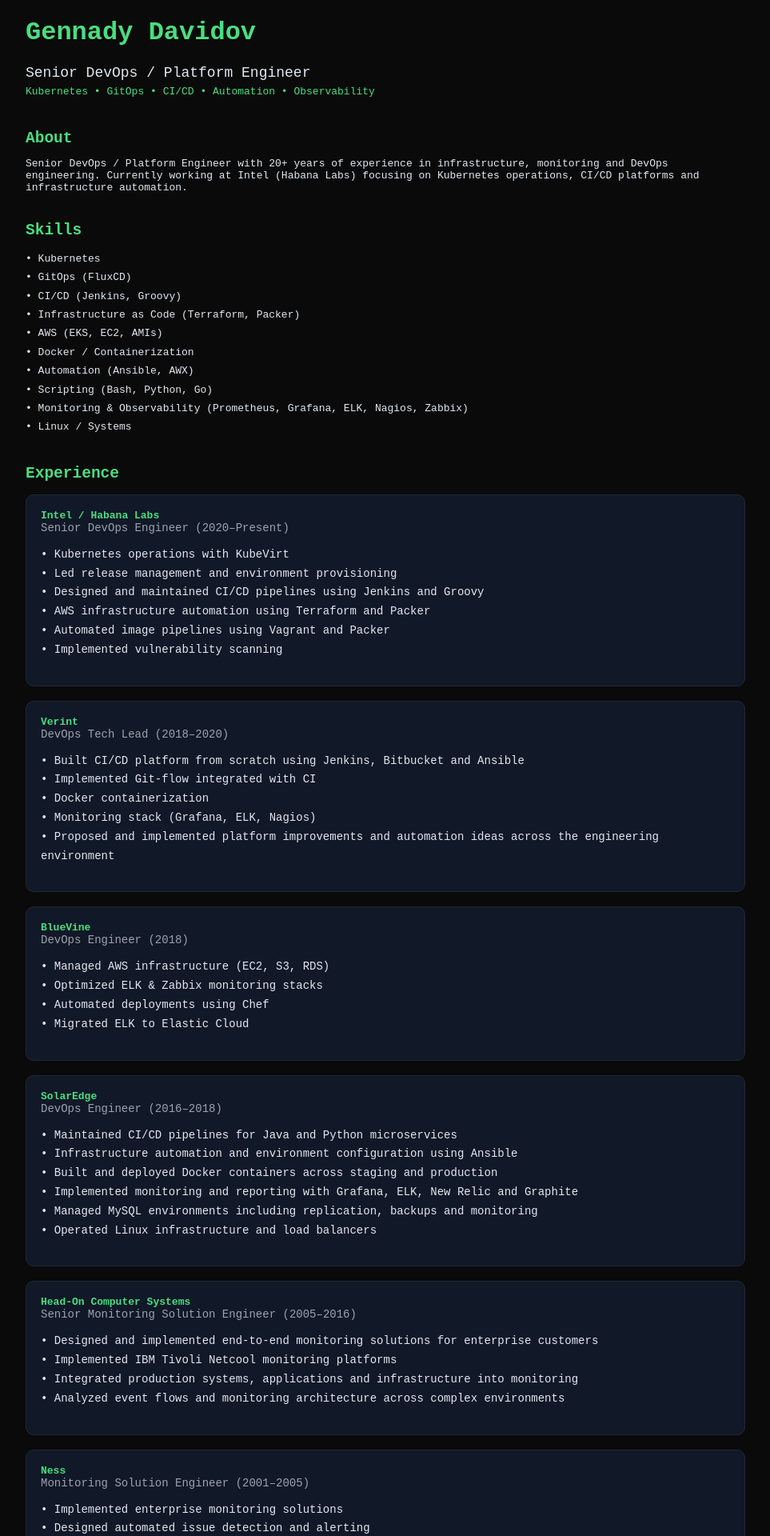
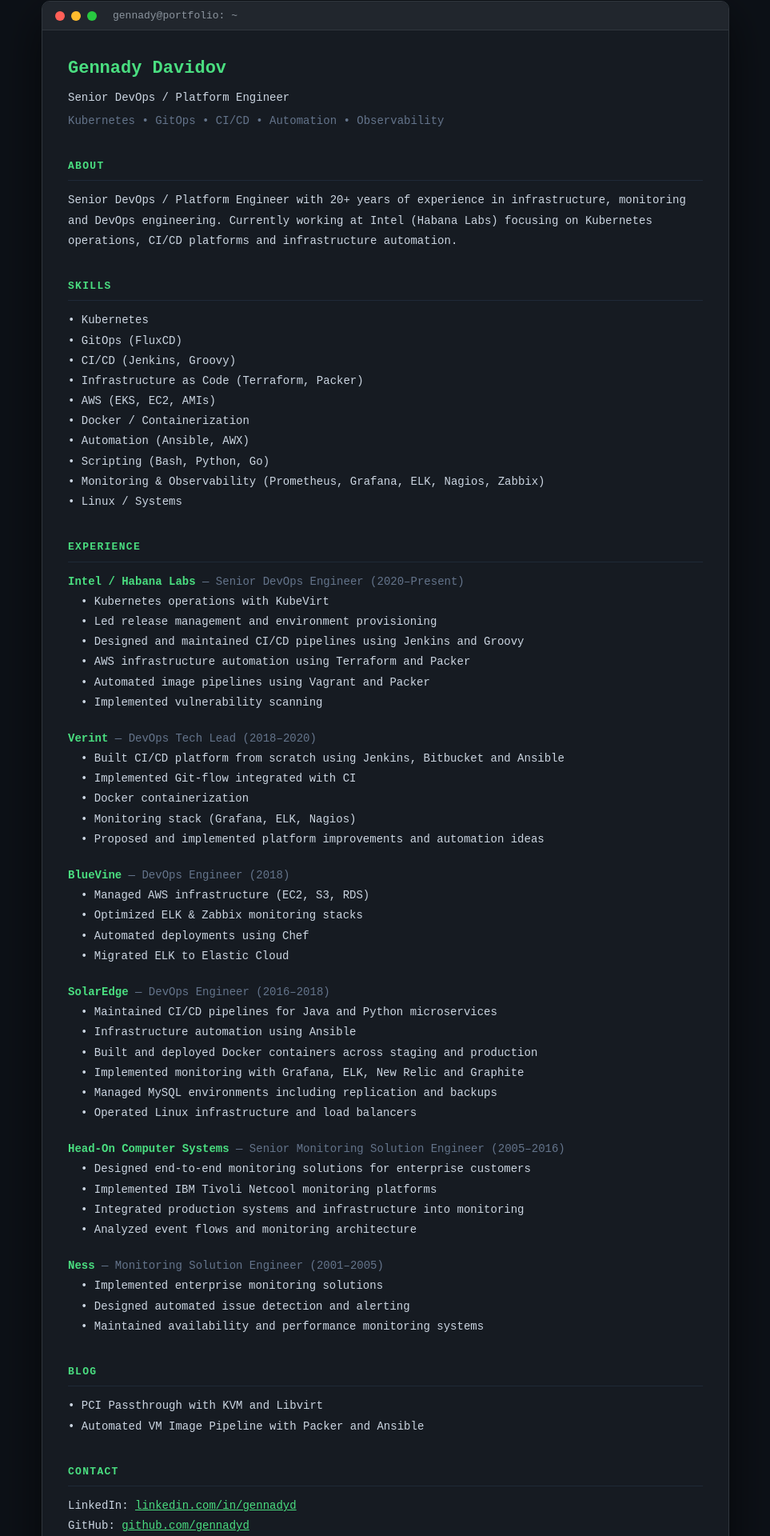
Before and after one commit to gennadyd/gennadyd.github.io, a React (Vite) app: page / in a window 1280 px wide. Shown: the part 39-1959 px from the top of the page at 80% size, without its empty margins (158-1121 px from the left). Built offline with nearby package versions, Linux system fonts and the light colour scheme.

Commit message:
feat: terminal window style without prompts

```diff
--- a/src/App.jsx
+++ b/src/App.jsx
@@ -33,10 +33,10 @@
       period: "2018–2020",
       points: [
         "Built CI/CD platform from scratch using Jenkins, Bitbucket and Ansible",
-        "Implemented Git‑flow integrated with CI",
+        "Implemented Git-flow integrated with CI",
         "Docker containerization",
         "Monitoring stack (Grafana, ELK, Nagios)",
-        "Proposed and implemented platform improvements and automation ideas across the engineering environment"
+        "Proposed and implemented platform improvements and automation ideas"
       ]
     },
     {
@@ -56,22 +56,22 @@
       period: "2016–2018",
       points: [
         "Maintained CI/CD pipelines for Java and Python microservices",
-        "Infrastructure automation and environment configuration using Ansible",
+        "Infrastructure automation using Ansible",
         "Built and deployed Docker containers across staging and production",
-        "Implemented monitoring and reporting with Grafana, ELK, New Relic and Graphite",
-        "Managed MySQL environments including replication, backups and monitoring",
+        "Implemented monitoring with Grafana, ELK, New Relic and Graphite",
+        "Managed MySQL environments including replication and backups",
         "Operated Linux infrastructure and load balancers"
       ]
     },
     {
-      company: "Head‑On Computer Systems",
+      company: "Head-On Computer Systems",
       role: "Senior Monitoring Solution Engineer",
       period: "2005–2016",
       points: [
-        "Designed and implemented end‑to‑end monitoring solutions for enterprise customers",
+        "Designed end-to-end monitoring solutions for enterprise customers",
         "Implemented IBM Tivoli Netcool monitoring platforms",
-        "Integrated production systems, applications and infrastructure into monitoring",
-        "Analyzed event flows and monitoring architecture across complex environments"
+        "Integrated production systems and infrastructure into monitoring",
+        "Analyzed event flows and monitoring architecture"
       ]
     },
     {
@@ -91,110 +91,110 @@
     "Automated VM Image Pipeline with Packer and Ansible"
   ];
 
+  const Section = ({ title, children }) => (
+    <div style={{ marginBottom: 32 }}>
+      <div style={{
+        color: "#4ade80",
+        fontWeight: "bold",
+        fontSize: 13,
+        letterSpacing: "0.1em",
+        textTransform: "uppercase",
+        marginBottom: 12,
+        borderBottom: "1px solid #1f2937",
+        paddingBottom: 6
+      }}>
+        {title}
+      </div>
+      {children}
+    </div>
+  );
+
   return (
     <div style={{
       minHeight: "100vh",
-      background: "#0a0a0a",
-      color: "#e2e8f0",
-      fontFamily: "monospace",
+      background: "#0d1117",
       display: "flex",
       justifyContent: "center",
-      padding: "40px 20px"
+      alignItems: "flex-start",
+      padding: "40px 20px",
+      fontFamily: "'Courier New', Courier, monospace"
     }}>
+      <div style={{ width: "100%", maxWidth: "860px" }}>
 
-      <div style={{width:"100%",maxWidth:"900px"}}>
+        <div style={{
+          background: "#161b22",
+          borderRadius: 10,
+          border: "1px solid #30363d",
+          overflow: "hidden",
+          boxShadow: "0 20px 60px rgba(0,0,0,0.6)"
+        }}>
 
-        <header style={{marginBottom:40}}>
-          <h1 style={{color:"#4ade80",fontSize:32,fontWeight:"bold"}}>Gennady Davidov</h1>
-          <div style={{marginTop:10,fontSize:18}}>
-            Senior DevOps / Platform Engineer
+          {/* Title bar */}
+          <div style={{
+            background: "#21262d",
+            padding: "10px 16px",
+            display: "flex",
+            alignItems: "center",
+            gap: 8,
+            borderBottom: "1px solid #30363d"
+          }}>
+            <span style={{ width: 12, height: 12, borderRadius: "50%", background: "#ff5f57", display: "inline-block" }} />
+            <span style={{ width: 12, height: 12, borderRadius: "50%", background: "#febc2e", display: "inline-block" }} />
+            <span style={{ width: 12, height: 12, borderRadius: "50%", background: "#28c840", display: "inline-block" }} />
+            <span style={{ color: "#8b949e", fontSize: 13, marginLeft: 12 }}>gennady@portfolio: ~</span>
           </div>
-          <div style={{color:"#4ade80",marginTop:6}}>
-            Kubernetes • GitOps • CI/CD • Automation • Observability
-          </div>
-        </header>
 
-        <section style={{marginBottom:35}}>
-          <h2 style={{color:"#4ade80",marginBottom:10}}>About</h2>
-          <p>
-            Senior DevOps / Platform Engineer with 20+ years of experience in infrastructure,
-            monitoring and DevOps engineering. Currently working at Intel (Habana Labs)
-            focusing on Kubernetes operations, CI/CD platforms and infrastructure automation.
-          </p>
-        </section>
+          {/* Content */}
+          <div style={{ padding: "28px 32px", fontSize: 14, color: "#cbd5e1", lineHeight: 1.8 }}>
 
-        <section style={{marginBottom:35}}>
-          <h2 style={{color:"#4ade80",marginBottom:10}}>Skills</h2>
-          <ul style={{lineHeight:1.8,listStyle:"none",paddingLeft:0}}>
-            {skills.map((s) => (
-              <li key={s}>• {s}</li>
-            ))}
-          </ul>
-        </section>
+            <div style={{ marginBottom: 32 }}>
+              <div style={{ color: "#4ade80", fontWeight: "bold", fontSize: 22 }}>Gennady Davidov</div>
+              <div style={{ marginTop: 4 }}>Senior DevOps / Platform Engineer</div>
+              <div style={{ color: "#64748b", marginTop: 4 }}>Kubernetes • GitOps • CI/CD • Automation • Observability</div>
+            </div>
 
-        <section style={{marginBottom:35}}>
-          <h2 style={{color:"#4ade80",marginBottom:15}}>Experience</h2>
+            <Section title="About">
+              Senior DevOps / Platform Engineer with 20+ years of experience in infrastructure,
+              monitoring and DevOps engineering. Currently working at Intel (Habana Labs)
+              focusing on Kubernetes operations, CI/CD platforms and infrastructure automation.
+            </Section>
 
-          <div style={{display:"flex",flexDirection:"column",gap:18}}>
+            <Section title="Skills">
+              {skills.map((s, i) => (
+                <div key={i}>• {s}</div>
+              ))}
+            </Section>
 
-          {experience.map((job) => (
-            <div key={job.company} style={{
-              background:"#111827",
-              border:"1px solid #1f2937",
-              borderRadius:10,
-              padding:18
-            }}>
+            <Section title="Experience">
+              {experience.map((job) => (
+                <div key={job.company} style={{ marginBottom: 20 }}>
+                  <div>
+                    <span style={{ color: "#4ade80", fontWeight: "bold" }}>{job.company}</span>
+                    <span style={{ color: "#64748b" }}> — {job.role} ({job.period})</span>
+                  </div>
+                  {job.points.map((p, i) => (
+                    <div key={i} style={{ paddingLeft: 16 }}>• {p}</div>
+                  ))}
+                </div>
+              ))}
+            </Section>
 
-              <div style={{color:"#4ade80",fontWeight:"bold"}}>
-                {job.company}
-              </div>
+            <Section title="Blog">
+              {blog.map((post, i) => (
+                <div key={i}>• {post}</div>
+              ))}
+            </Section>
 
-              <div style={{color:"#9ca3af",fontSize:14,marginBottom:10}}>
-                {job.role} ({job.period})
-              </div>
-
-              <ul style={{fontSize:14,lineHeight:1.7,listStyle:"none",paddingLeft:0}}>
-                {job.points.map((p, i) => (
-                  <li key={i}>• {p}</li>
-                ))}
-              </ul>
-
-            </div>
-          ))}
+            <Section title="Contact">
+              <div>LinkedIn:  <a style={{ color: "#4ade80" }} href="https://www.linkedin.com/in/gennadyd/">linkedin.com/in/gennadyd</a></div>
+              <div>GitHub:    <a style={{ color: "#4ade80" }} href="https://github.com/gennadyd">github.com/gennadyd</a></div>
+              <div>Email:     <a style={{ color: "#4ade80" }} href="mailto:gennady.davidov@gmail.com">gennady.davidov@gmail.com</a></div>
+              <div>WhatsApp:  <a style={{ color: "#4ade80" }} href="https://wa.me/9726325557">+972 63 255 57</a></div>
+            </Section>
 
           </div>
-
-        </section>
-
-        <section style={{marginBottom:35}}>
-          <h2 style={{color:"#4ade80",marginBottom:10}}>Blog</h2>
-          <ul style={{lineHeight:1.8,listStyle:"none",paddingLeft:0}}>
-            {blog.map((post) => (
-              <li key={post}>• {post}</li>
-            ))}
-          </ul>
-        </section>
-
-        <section>
-          <h2 style={{color:"#4ade80",marginBottom:10}}>Contact</h2>
-          <div style={{lineHeight:1.8}}>
-            <div>
-              LinkedIn: <a style={{color:"#4ade80"}} href="https://www.linkedin.com/in/gennadyd/">linkedin.com/in/gennadyd</a>
-            </div>
-            <div>
-              GitHub: <a style={{color:"#4ade80"}} href="https://github.com/gennadyd">github.com/gennadyd</a>
-            </div>
-            <div>
-              Email: <a style={{color:"#4ade80"}} href="mailto:gennady.davidov@gmail.com">gennady.davidov@gmail.com</a>
-            </div>
-            <div>
-              WhatsApp: <a style={{color:"#4ade80"}} href="https://wa.me/9726325557">+972 63 255 57</a>
-            </div>
-          </div>
-        </section>
-
+        </div>
       </div>
-
     </div>
   );
 }
```
